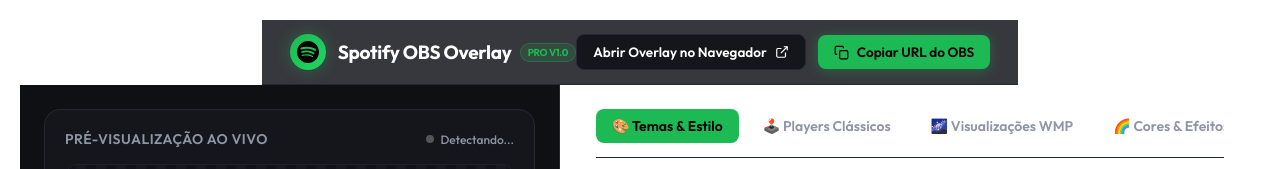
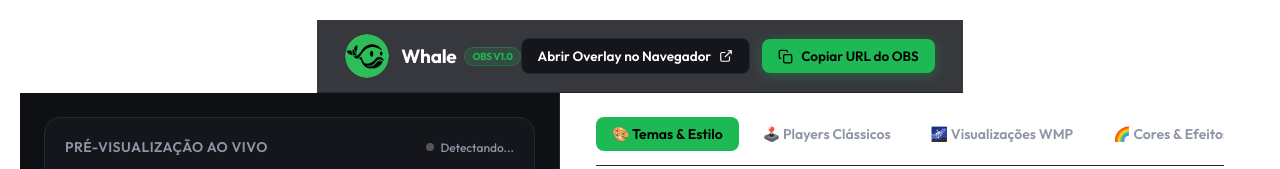
Before and after one commit to MateusSepul/whale-spotify-overlay, a website: page public/index.html in a window 1280 px wide. Shown: the top 169 px of the page. Drawn offline with Linux system fonts and the light colour scheme; no server answers.

Commit message:
whale logo add

```diff
--- a/data/config.json
+++ b/data/config.json
@@ -1,5 +1,5 @@
 {
-  "theme": "pill",
+  "theme": "minimal",
   "useDynamicColor": true,
   "accentColor": "#ffffff",
   "bgColor": "#ffffff",
--- a/public/css/settings.css
+++ b/public/css/settings.css
@@ -56,20 +56,46 @@ header {
 }
 
 .brand-logo {
-  width: 36px;
-  height: 36px;
-  background: linear-gradient(135deg, #1DB954, #1ed760);
+  width: 42px;
+  height: 42px;
   border-radius: 50%;
   display: flex;
   align-items: center;
   justify-content: center;
-  box-shadow: 0 0 16px var(--primary-glow);
+  flex-shrink: 0;
 }
 
+/* Logo padrão (SVG) */
 .brand-logo svg {
   width: 22px;
   height: 22px;
   fill: #000;
+}
+
+/* Logo Whale: imagem PNG com fundo verde e baleia preta */
+.brand-logo.whale-logo {
+  background: transparent;
+  box-shadow: none;
+  padding: 0;
+  width: 44px;
+  height: 44px;
+  border-radius: 50%;
+  overflow: hidden;
+}
+
+.brand-logo.whale-logo img {
+  width: 44px;
+  height: 44px;
+  object-fit: cover;
+  border-radius: 50%;
+  display: block;
+  transition: transform 0.25s ease, box-shadow 0.25s ease;
+  box-shadow: 0 0 10px rgba(29, 185, 84, 0.4);
+}
+
+.brand-logo.whale-logo:hover img {
+  transform: scale(1.08);
+  box-shadow: 0 0 18px rgba(29, 185, 84, 0.75);
 }
 
 .brand-title {
--- a/public/index.html
+++ b/public/index.html
@@ -3,7 +3,9 @@
 <head>
   <meta charset="UTF-8">
   <meta name="viewport" content="width=device-width, initial-scale=1.0">
-  <title>Spotify Overlay - Painel de Controle e Customização</title>
+  <title>Whale · OBS Overlay</title>
+  <link rel="icon" type="image/png" href="whale-favicon.png">
+  <link rel="apple-touch-icon" href="whale-favicon.png">
   <link rel="stylesheet" href="css/overlay.css">
   <link rel="stylesheet" href="css/settings.css">
 </head>
@@ -12,14 +14,12 @@
   <!-- HEADER -->
   <header>
     <div class="brand-section">
-      <div class="brand-logo">
-        <svg viewBox="0 0 24 24">
-          <path d="M12 0C5.373 0 0 5.373 0 12s5.373 12 12 12 12-5.373 12-12S18.627 0 12 0zm5.498 17.306c-.215.352-.676.463-1.028.248-2.816-1.722-6.36-2.112-10.536-1.157-.402.093-.799-.161-.892-.562-.093-.402.161-.8.562-.892 4.571-1.045 8.49-.604 11.646 1.335.352.215.463.676.248 1.028zm1.468-3.264c-.27.44-.847.579-1.287.31-3.224-1.982-8.14-2.556-11.954-1.398-.498.151-1.027-.132-1.178-.63-.151-.498.132-1.028.63-1.179 4.364-1.325 9.792-.686 13.479 1.61.44.27.58.847.31 1.287zm.126-3.41c-3.865-2.295-10.244-2.507-13.931-1.388-.593.18-1.223-.156-1.402-.75-.18-.593.156-1.223.75-1.402 4.24-1.287 11.288-1.043 15.736 1.597.533.316.708 1.011.392 1.544-.316.533-1.011.716-1.545.399z"/>
-        </svg>
+      <div class="brand-logo whale-logo">
+        <img src="whale-logo.png" alt="Whale" draggable="false">
       </div>
       <div class="brand-title">
-        Spotify OBS Overlay
-        <span class="brand-badge">PRO v1.0</span>
+        Whale
+        <span class="brand-badge">OBS v1.0</span>
       </div>
     </div>
 
```
Also changed, not shown: public/whale-favicon.png (added), public/whale-logo.png (added).
